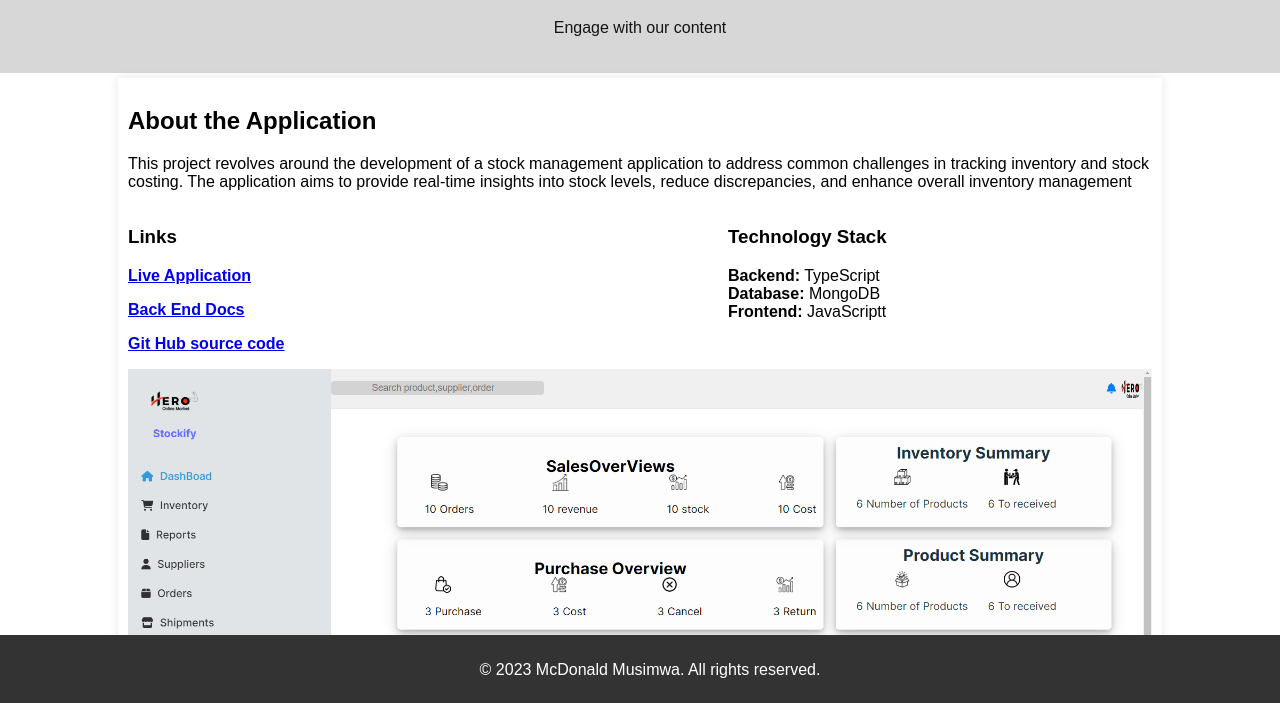
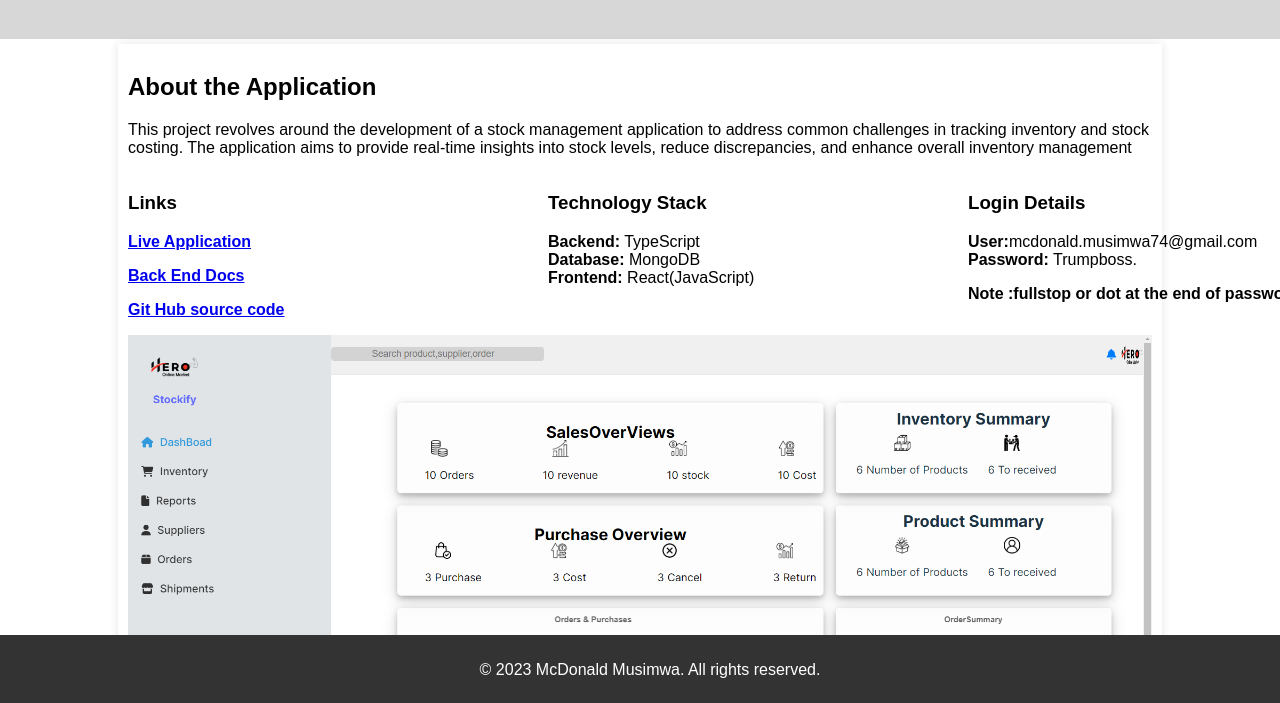
Before and after one commit to McDonaldMusimwa/stockifylandingpage, a plain HTML site: page index.html in a window 1280 px wide. Shown: the part 95-798 px from the top of the page. Drawn offline with Linux system fonts and the light colour scheme.

Commit message:
changed ui

```diff
--- a/index.html
+++ b/index.html
@@ -4,7 +4,7 @@
 <head>
     <meta charset="UTF-8" />
     <meta name="viewport" content="width=device-width, initial-scale=1.0" />
-    <title>Your Video Transcript Landing Page</title>
+    <title>Stockify Information </title>
     <style>
         body {
             position: relative;
@@ -46,7 +46,7 @@
 
         .Hero {
             display: grid;
-            grid-template-columns: 50% 50%;
+            grid-template-columns: 35% 35% 30%;
             width: 1200px;
         }
 
@@ -59,7 +59,7 @@
 <body>
     <header>
         <h1><img src="./logo.png" style="max-width: 8%; height: auto;" alt="logo" />Stock Management Application</h1>
-        <p>Engage with our content</p>
+
     </header>
     <main>
         <section>
@@ -88,8 +88,14 @@
                     <h3>Technology Stack</h3>
                     <strong>Backend:</strong> TypeScript</br>
                     <strong>Database:</strong> MongoDB</br>
-                    <strong>Frontend:</strong> JavaScriptt</br>
+                    <strong>Frontend:</strong> React(JavaScript)</br>
 
+                </div>
+                <div>
+                    <h3>Login Details</h3>
+                    <strong>User:</strong>mcdonald.musimwa74@gmail.com
+                    <strong>Password:</strong> Trumpboss.
+                   <p><strong>Note :</strong><strong>fullstop or dot at the end of password</strong> </p>
                 </div>
 
             </div>
```
Also changed, not shown: 1 other file.
